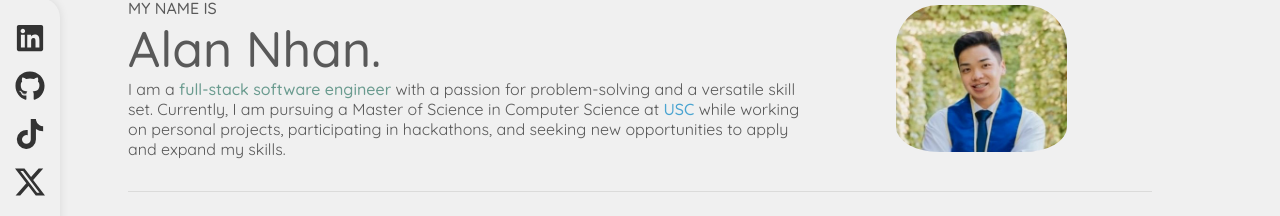
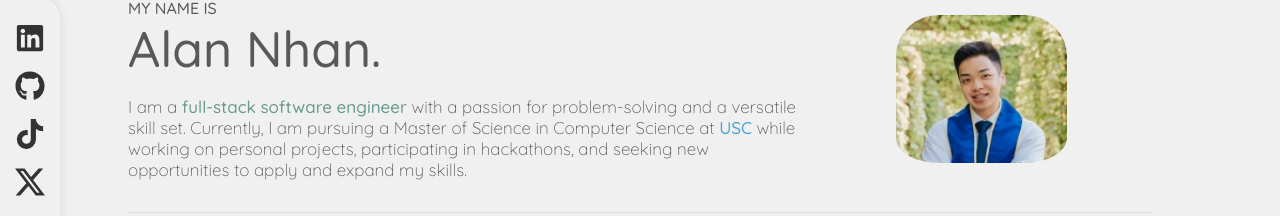
Before and after one commit to nhvn/portfolio, a React (Create React App) app: page /about in a window 1280 px wide. Shown: the part 114-330 px from the top of the page. Built offline with nearby package versions, Linux system fonts and the light colour scheme.

Commit message:
Made minor improvements

```diff
--- a/src/AboutPage.js
+++ b/src/AboutPage.js
@@ -32,7 +32,9 @@ class AboutPage extends React.Component {
                     <h1>Alan Nhan.</h1>
                     <div className="description descr-contain">
                       <div className="text-contain">
+                        <p>
                         I am a <span className="highlight">full-stack software engineer</span> with a passion for problem-solving and a versatile skill set. Currently, I am pursuing a Master of Science in Computer Science at <span className="highlight2">USC</span> while working on personal projects, participating in hackathons, and seeking new opportunities to apply and expand my skills.
+                        </p>
                       </div>
                     </div>
                   </div>
--- a/src/project.js
+++ b/src/project.js
@@ -9,9 +9,10 @@ export const projects = [
     duration: 'Nov 2024 - Current',
     technologies: ['Devvit', 'JavaScript', 'Node.js', 'React', 'Redis', 'Typescript'],
     codeLink: 'https://github.com/nhvn/karmamaze',
-    liveLink: 'https://www.reddit.com/r/KarmaMaze/',
     customLink1: 'https://devpost.com/software/karma-maze',
     customLinkText1: 'View on Devpost',
+    customLink2:'https://www.reddit.com/r/KarmaMaze/',
+    customLinkText2: 'Play on Reddit',
     contribution: "Designed the entire game concept and mechanics, ensuring an engaging and immersive experience for Reddit users \n Created custom game assets and illustrations using Procreate, blending creativity with functionality \n Independently built the game, implementing all functionality and integrating it seamlessly with Reddit's platform \n Utilized Reddit's API for player authentication, leaderboard management, and real-time karma tracking, ensuring smooth integration with the Reddit ecosystem.",
     image: '/img/karma.png',
     sect1: 'Project Overview',
```
